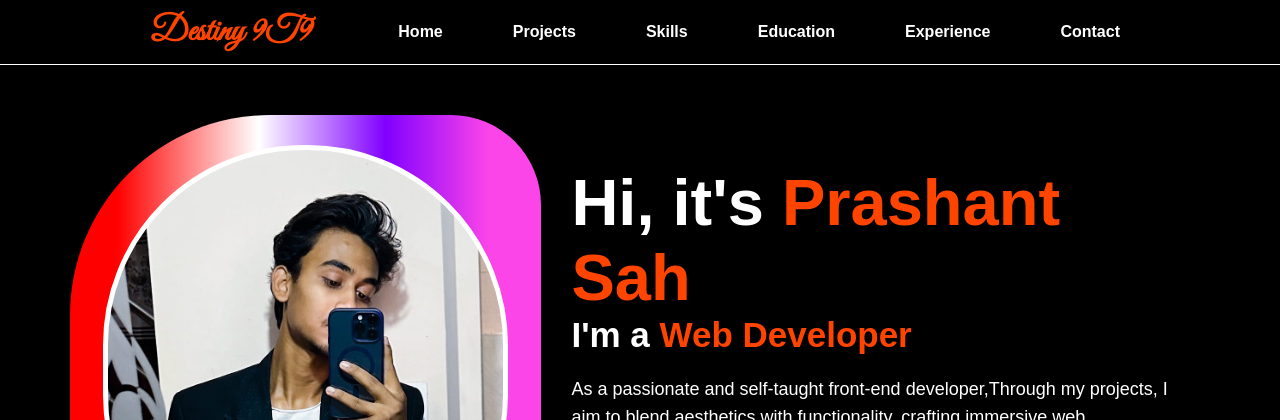
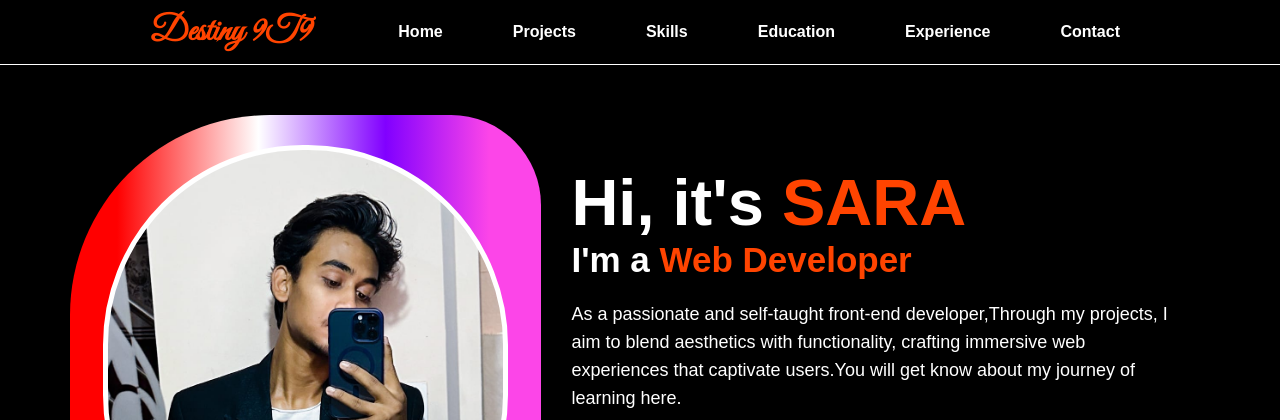
Before and after one commit to PrashantSah07/My-Portfolio, a plain HTML site: page Portfolio/index.html in a window 1280 px wide. Shown: the top 420 px of the page. Drawn offline with Linux system fonts and the light colour scheme; a web font is replaced by a local one.

Commit message:
FIRST COMMIT

```diff
--- a/Portfolio/index.html
+++ b/Portfolio/index.html
@@ -58,7 +58,7 @@
                 </div>
             </div>
             <div class="box">
-                <h1>Hi, it's <span>Prashant Sah</span></h1>
+                <h1>Hi, it's <span>SARA</span></h1>
                 <h3>I'm a <span>Web Developer</span></h3>
                 <p>As a passionate and self-taught front-end developer,Through my projects, I aim to blend aesthetics
                     with functionality, crafting immersive web experiences that captivate users.You will get know about
```
